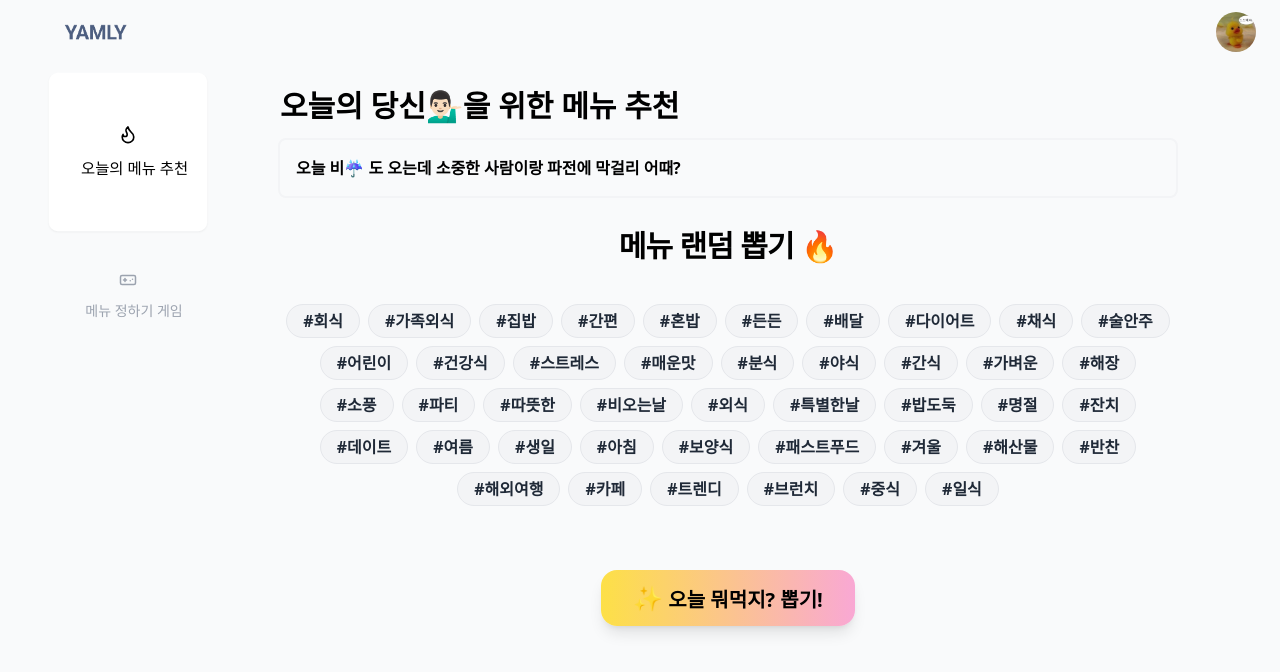
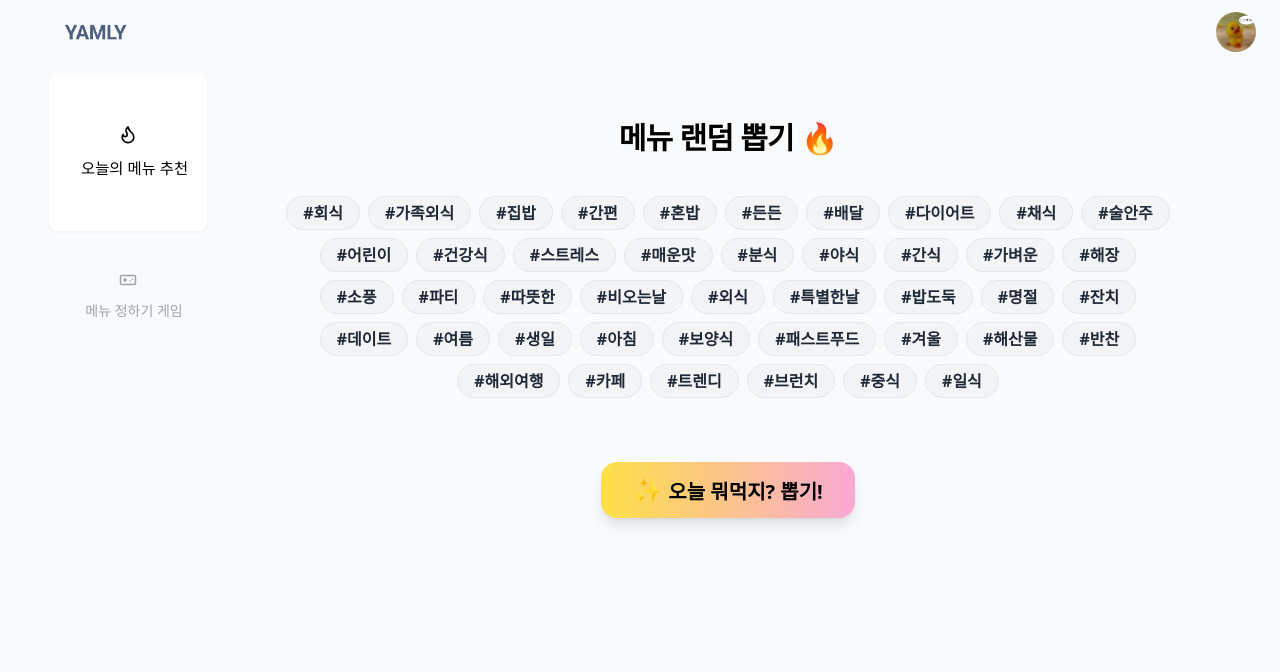
Before and after one commit to duck-ach/yamly, a React (Vite) app in the folder yamly_frontend/: page / in a window 1280 px wide. Shown: the top 672 px of the page. Built offline with nearby package versions, Linux system fonts and the light colour scheme.

Commit message:
feat: 태그 미선택이라면 전체 메뉴에서 랜덤뽑기 되도록 변경

```diff
--- a/yamly_frontend/src/components/Pages/TodayMenu/TodayMain.tsx
+++ b/yamly_frontend/src/components/Pages/TodayMenu/TodayMain.tsx
@@ -1,12 +1,8 @@
-import MainPersonalMenu from "./section/MainPersonalMenu";
 import HotMenu from "./section/HotMenu";
 
 const TodayMain = () => {
   return (
     <>
-      <div>
-        <MainPersonalMenu />
-      </div>
       <div>
         <HotMenu />
       </div>
--- a/yamly_frontend/src/components/Pages/TodayMenu/section/HotMenu.tsx
+++ b/yamly_frontend/src/components/Pages/TodayMenu/section/HotMenu.tsx
@@ -1,5 +1,6 @@
-import React, { useEffect, useState } from "react";
+import { useEffect, useState } from "react";
 import type { Food } from "../../../../types/food";
+import { filter } from "framer-motion/client";
 
 const EMOJI = [
   "🍕",
@@ -14,6 +15,10 @@ const EMOJI = [
   "🍤",
   "🍦",
   "🍩",
+  "🍖",
+  "🥐",
+  "🌭",
+  "🥓",
 ];
 
 function getRandomEmoji() {
@@ -65,12 +70,14 @@ const HotMenu = () => {
 
   // 랜덤 뽑기 애니메이션
   const handleRandomPick = () => {
-    if (!filtered.length) return;
+    const targetList = selectedTags.length ? filtered : foods;
+    if (!targetList.length) return;
+
     setRolling(true);
     let count = 0;
     const interval = setInterval(() => {
-      // 롤링 애니메이션 (이름과 이모지 계속 바뀜)
-      const randomFood = filtered[Math.floor(Math.random() * filtered.length)];
+      const randomFood =
+        targetList[Math.floor(Math.random() * targetList.length)];
       setRollingName(
         `${getRandomEmoji()}  ${randomFood.name}  ${getRandomEmoji()}`
       );
```
